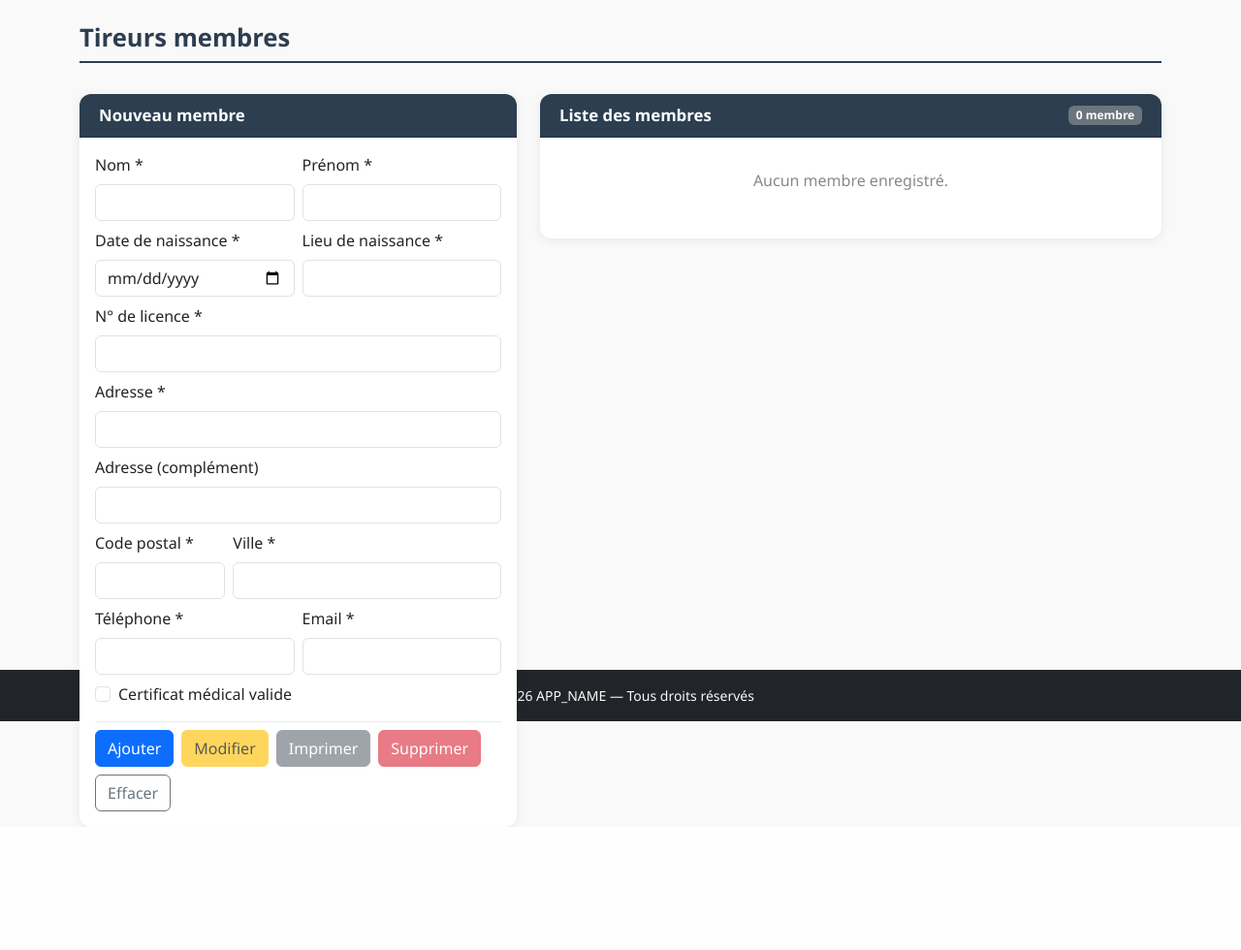
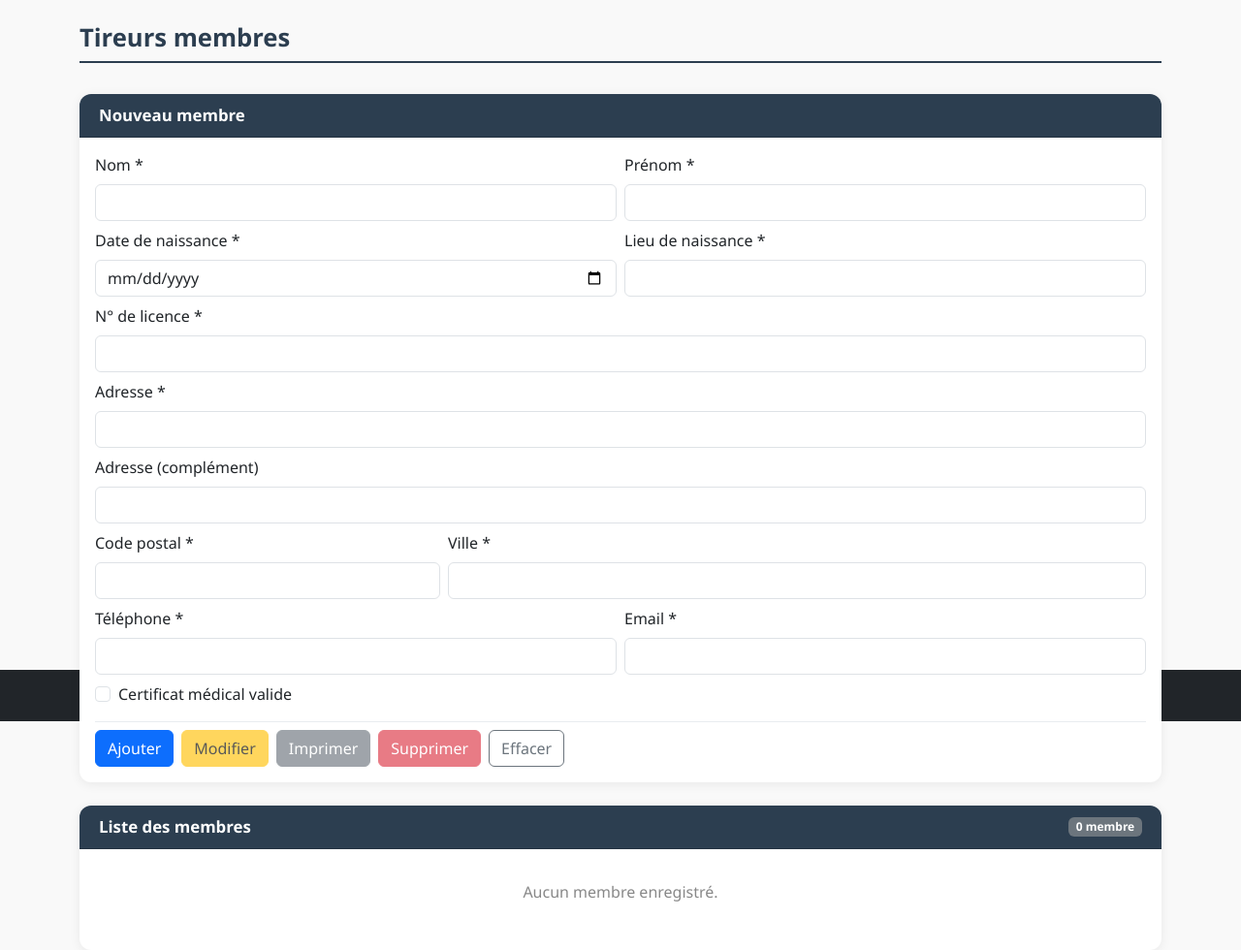
Before and after one commit to Charles974/Javeline, a PHP site: the page made by app/views/membres/index.php in a window 1280 px wide. Shown: the part 56-1036 px from the top of the page at 97% size. Before the commit the page ends 909 px from the top, so only its background shows below. Run offline with PHP 8.4, Linux system fonts and the light colour scheme; the template is opened without the code that fills it, so the values that code supplies are empty; some libraries are stand-ins or nearby versions.

Commit message:
style: passe la page membres en mise en page pleine largeur (une colonne)
Le formulaire et la liste des membres s'empilent maintenant sur toute
la largeur au lieu du layout deux colonnes cote a cote.

```diff
--- a/app/views/membres/index.php
+++ b/app/views/membres/index.php
@@ -5,10 +5,10 @@
 <!-- Message retour AJAX -->
 <div id="membres-alerte" class="membres-alerte" role="alert" aria-live="polite" hidden></div>
 
-<div class="row g-4 align-items-start">
+<div class="row g-4">
 
-    <!-- ====== Colonne gauche : formulaire ====== -->
-    <div class="col-lg-5">
+    <!-- ====== Formulaire ====== -->
+    <div class="col-12">
         <div class="card form-card">
             <div class="card-header">
                 <h2 class="card-titre" id="form-titre">Nouveau membre</h2>
@@ -126,9 +126,9 @@
         </div>
     </div>
 
-    <!-- ====== Colonne droite : liste des membres ====== -->
-    <div class="col-lg-7">
-        <div class="card liste-card h-100">
+    <!-- ====== Liste des membres ====== -->
+    <div class="col-12">
+        <div class="card liste-card">
             <div class="card-header d-flex justify-content-between align-items-center">
                 <h2 class="card-titre">Liste des membres</h2>
                 <span id="membres-compteur" class="badge bg-secondary">
```
